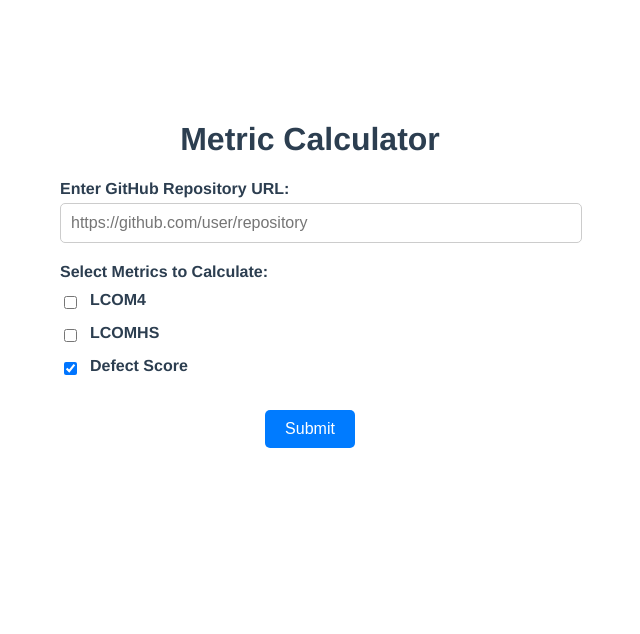
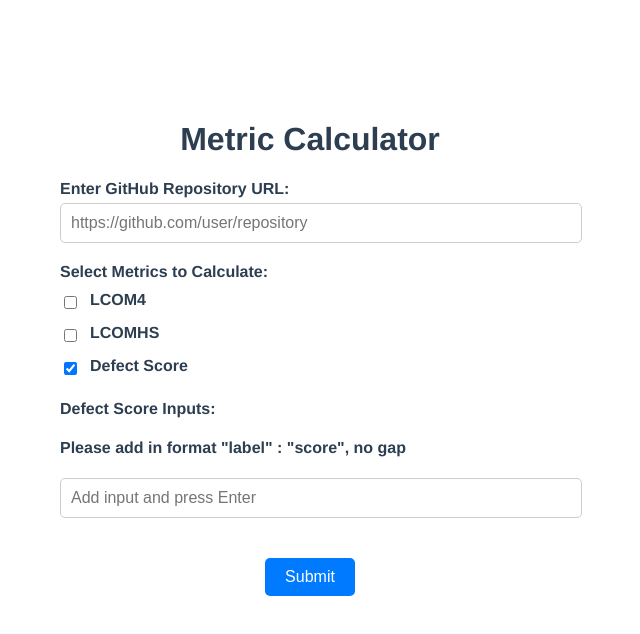
Before and after one commit to aapati17/Group-Python-4, a Vue app in the folder Front End/: page / in a window 1280 px wide. Both pictures are taken after a click on the checkbox "Defect Score". Shown: the top 634 px of the page, without its empty margins (330-970 px from the left). Built offline with nearby package versions, Linux system fonts and the light colour scheme.

Commit message:
Task76-Adding tag-input for users to add label

```diff
--- a/Front End/src/components/HomeScreen.vue
+++ b/Front End/src/components/HomeScreen.vue
@@ -28,7 +28,27 @@
         </div>
       </div>
 
-      <button @click="submitData">Submit</button>
+    <!-- Tag Input Box for Defect Score -->
+    <div class="input-container" v-if="selectedMetrics.includes('Defect Score')">
+      <label>Defect Score Inputs:</label>
+      <h4>Please add in format "label" : "score", no gap</h4>
+      <div class="tag-input">
+        <input
+          type="text"
+          v-model="tagInput"
+          @keyup.enter="addTag"
+          placeholder="Add input and press Enter"
+        />
+        <div class="tags">
+          <span v-for="(tag, index) in defectScoreTags" :key="index" class="tag">
+            {{ tag }}
+            <span class="remove-tag" @click="removeTag(index)">×</span>
+          </span>
+        </div>
+      </div>
+    </div>
+
+    <button @click="submitData">Submit</button>
     </div>
 
     <!-- Show Output Screen After Validation -->
@@ -37,7 +57,7 @@
 </template>
 
 <script>
-import { ref } from 'vue';
+import { ref, watch } from 'vue';
 import axios from 'axios';
 import OutputView from './OutputView.vue';
 
@@ -50,6 +70,10 @@ export default {
     const selectedMetrics = ref([]);
     const errorMessages = ref({ githubUrl: '' });
     const showOutput = ref(false); // Controls OutputView visibility
+
+    // Tag Input State
+    const tagInput = ref('');
+    const defectScoreTags = ref([]);
 
     const isValidGitHubUrl = (url) => {
       const regex = /^https:\/\/github\.com\/[\w-]+\/[\w-]+\/?$/;
@@ -102,13 +126,29 @@ export default {
       showOutput.value = false;
     };
 
+    // Tag Input Methods
+    const addTag = () => {
+      if (tagInput.value.trim() !== '') {
+        defectScoreTags.value.push(tagInput.value.trim());
+        tagInput.value = '';
+      }
+    };
+
+    const removeTag = (index) => {
+      defectScoreTags.value.splice(index, 1);
+    };
+
     return {
       githubUrl,
       selectedMetrics,
       errorMessages,
       submitData,
       showOutput,
-      showFormAgain
+      showFormAgain,
+      tagInput,
+      defectScoreTags,
+      addTag,
+      removeTag
     };
   }
 };
@@ -177,4 +217,31 @@ button {
 button:hover {
   background-color: #0056b3;
 }
+
+.tag-input {
+  display: flex;
+  flex-direction: column;
+  gap: 5px;
+}
+
+.tags {
+  display: flex;
+  flex-wrap: wrap;
+  gap: 5px;
+}
+
+.tag {
+  background-color: #e0e0e0;
+  padding: 5px 10px;
+  border-radius: 15px;
+  display: flex;
+  align-items: center;
+  gap: 5px;
+}
+
+.remove-tag {
+  cursor: pointer;
+  font-weight: bold;
+  color: red;
+}
 </style>
```
